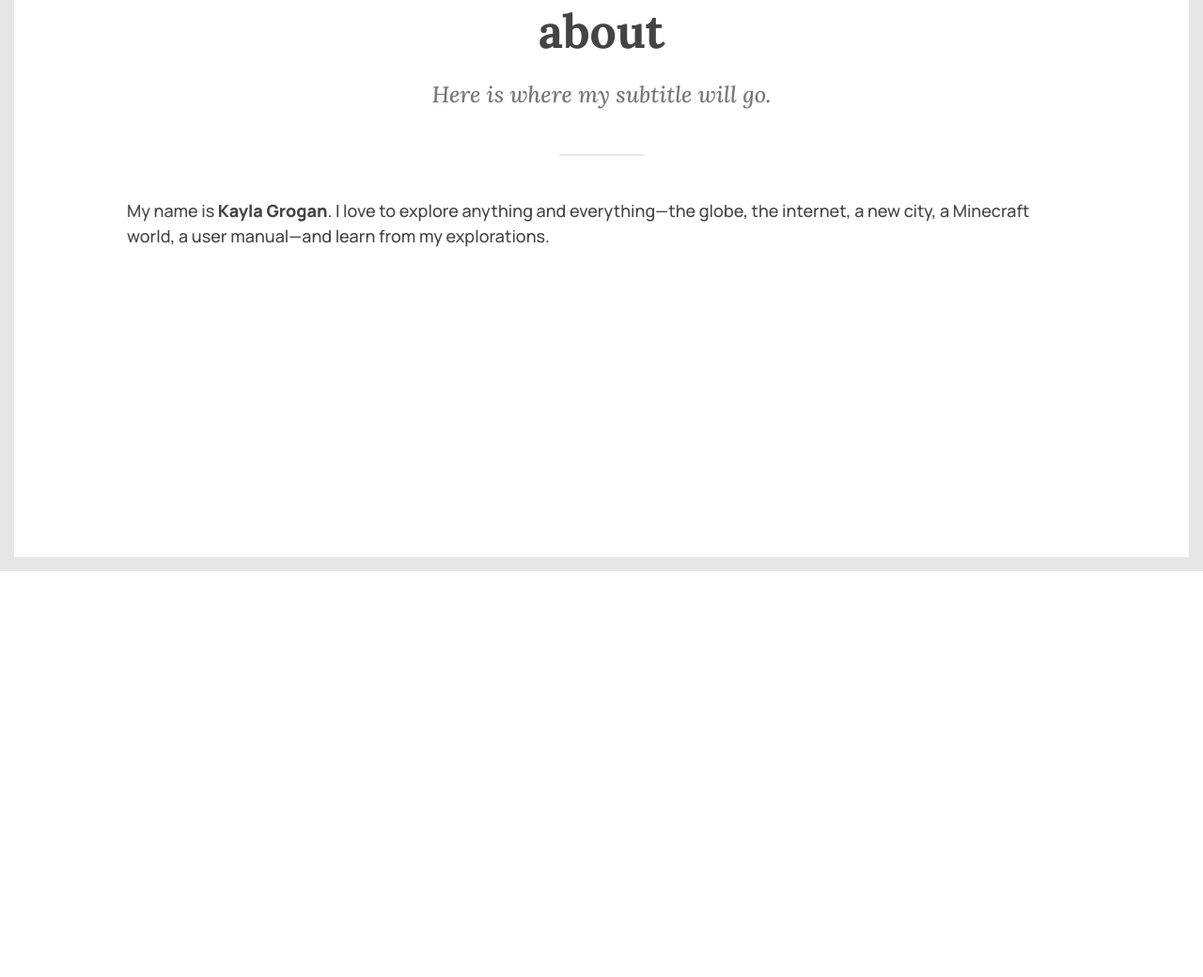
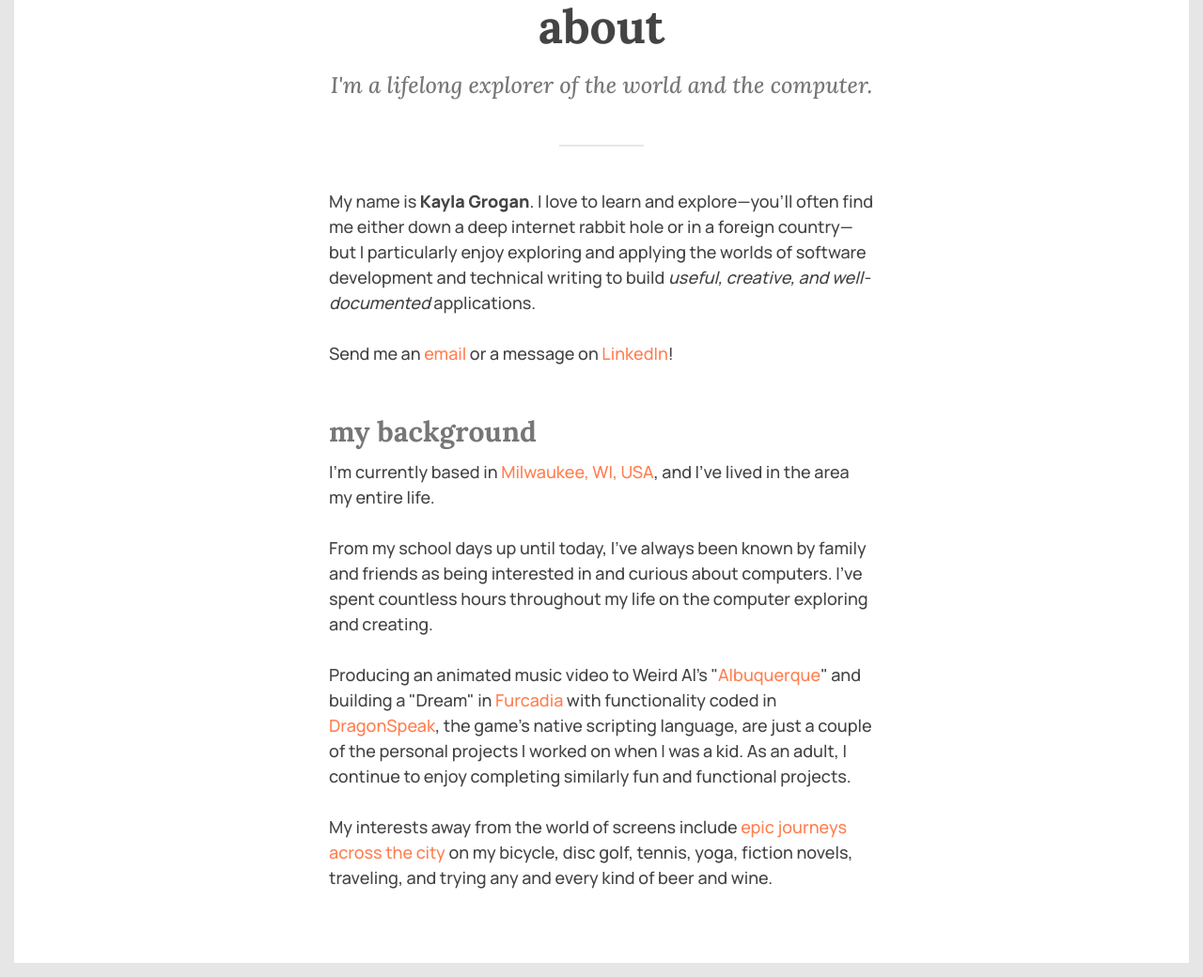
Before and after one commit to kaygrog/portfolio, a plain HTML site: page about.html in a window 1280 px wide. Shown: the part 192-1232 px from the top of the page at 94% size. Before the commit the page ends 800 px from the top, so only its background shows below. Drawn offline with nearby package versions, Linux system fonts and the light colour scheme.

Commit message:
Add content to About page

```diff
--- a/about.html
+++ b/about.html
@@ -37,13 +37,64 @@
           <article class="article">
             <h1 class="page-title">About</h1>
             <div class="subtitle">
-              Here is where my subtitle will go.
+              I'm a lifelong explorer of the world and the computer.
             </div>
             <hr />
             <p>
-              My name is <strong>Kayla Grogan</strong>. I love to explore
-              anything and everything—the globe, the internet, a new city, a
-              Minecraft world, a user manual—and learn from my explorations.
+              My name is <strong>Kayla Grogan</strong>. I love to learn and
+              explore—you'll often find me either down a deep internet rabbit
+              hole or in a foreign country—but I particularly enjoy exploring
+              and applying the worlds of software development and technical
+              writing to build <i>useful, creative, and well-documented</i>
+              applications.
+            </p>
+            <p>
+              Send me an
+              <a href="mailto:kaylagrogan23@gmail.com" target="_blank">email</a>
+              or a message on
+              <a href="https://www.linkedin.com/in/grogank/" target="_blank"
+                >LinkedIn</a
+              >!
+            </p>
+            <h3>My Background</h3>
+            <p>
+              I'm currently based in
+              <a href="https://en.wikipedia.org/wiki/Milwaukee" target="_blank"
+                >Milwaukee, WI, USA</a
+              >, and I've lived in the area my entire life.
+            </p>
+            <p>
+              From my school days up until today, I've always been known by
+              family and friends as being interested in and curious about
+              computers. I've spent countless hours throughout my life on the
+              computer exploring and creating.
+            </p>
+            <p>
+              Producing an animated music video to Weird Al's "<a
+                href="https://youtu.be/Fn58OF_lA-Q"
+                target="_blank"
+                >Albuquerque</a
+              >" and building a "Dream" in
+              <a href="https://cms.furcadia.com/" target="_blank">Furcadia</a>
+              with functionality coded in
+              <a
+                href="https://cms.furcadia.com/creations/dreammaking/dragonspeak/beginning-ds-tutorial"
+                target="_blank"
+                >DragonSpeak</a
+              >, the game's native scripting language, are just a couple of the
+              personal projects I worked on when I was a kid. As an adult, I
+              continue to enjoy completing similarly fun and functional
+              projects.
+            </p>
+            <p>
+              My interests away from the world of screens include
+              <a
+                href="https://www.instagram.com/p/B_dmTLEnKzG/?utm_source=ig_web_copy_link"
+                target="_blank"
+                >epic journeys across the city</a
+              >
+              on my bicycle, disc golf, tennis, yoga, fiction novels, traveling,
+              and trying any and every kind of beer and wine.
             </p>
           </article>
         </div>
--- a/assets/css/styles.css
+++ b/assets/css/styles.css
@@ -8,6 +8,10 @@ html {
 body {
   font-family: "Manrope", sans-serif;
   color: #444;
+}
+
+a {
+  color: #ff7f50;
 }
 
 .menu {
@@ -40,6 +44,9 @@ main {
 
 .content {
   margin-top: 3.5em;
+  max-width: 580px;
+  margin-left: auto;
+  margin-right: auto;
 }
 
 .introduction {
@@ -70,9 +77,7 @@ strong {
 }
 
 .page-title {
-  text-transform: lowercase;
   margin: 20px 0;
-  font-family: "Lora", serif;
   font-weight: 700;
   text-align: center;
   font-size: 50px;
@@ -99,3 +104,26 @@ hr {
 p {
   margin-bottom: 1.5em;
 }
+
+h1,
+h2,
+h3 {
+  font-family: "Lora", serif;
+  text-transform: lowercase;
+}
+
+h1,
+h2,
+h3,
+h4,
+h5,
+h6 {
+  margin: 1.8em 0 0.5em;
+  font-weight: 700;
+  line-height: 1;
+}
+
+h3 {
+  font-size: 30px;
+  color: #777;
+}
```
